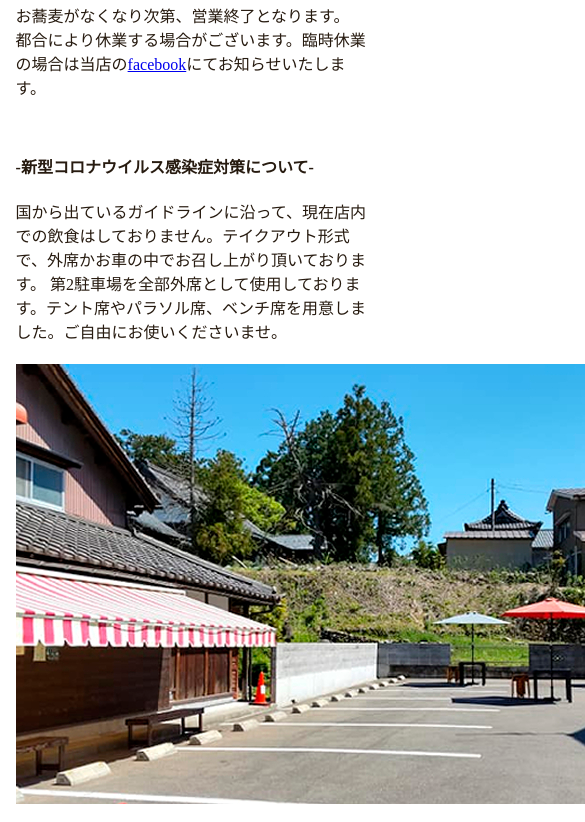
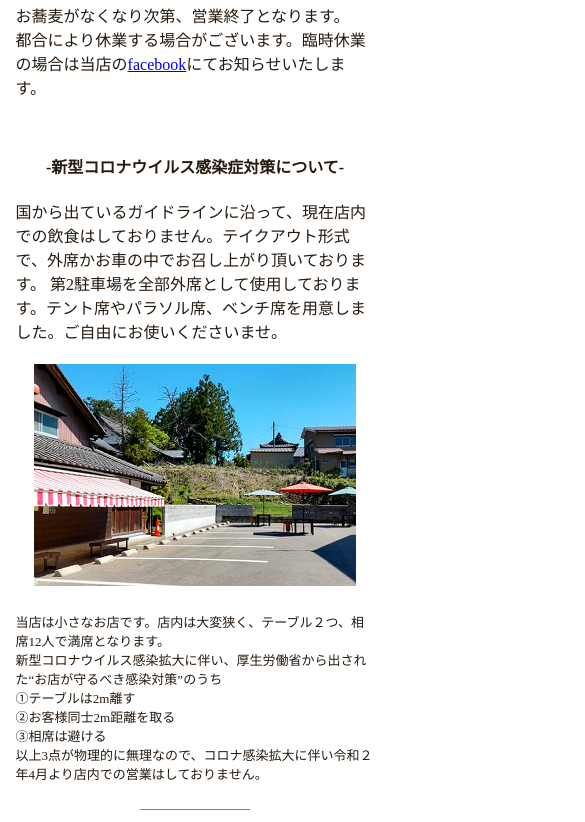
Before and after one commit to KM0817/Hachisuke, a plain HTML site: page index.html in a window 390 px wide. Shown: the part 715-1537 px from the top of the page, 585 px wide, since content can reach past the window. Drawn offline with Linux system fonts and the light colour scheme.

Commit message:
Update Hachisuke.css

```diff
--- a/Hachisuke.css
+++ b/Hachisuke.css
@@ -21,6 +21,15 @@ h3{
     text-align: center;
 }
 
+h4{
+    text-align: center;
+}
+
+p2{
+    font-size: 13px;
+
+}
+
 
 img.example1{
 width: 100%;
@@ -42,6 +51,12 @@ animation: fadeIn 2s ease 0.3s 1 normal;
 img.example2{
     width: 90%;
 }
+
+img.example3{
+    width: 70%;
+}
+
+
 
 .page-header {
     display: flex;
@@ -118,6 +133,10 @@ list-style:url(img/button.png);
 
     }
 
+    img.example3{
+        width: 90%;
+    }
+
     .main-nav{
         flex-wrap: wrap;
         padding-left: 60px;
```
